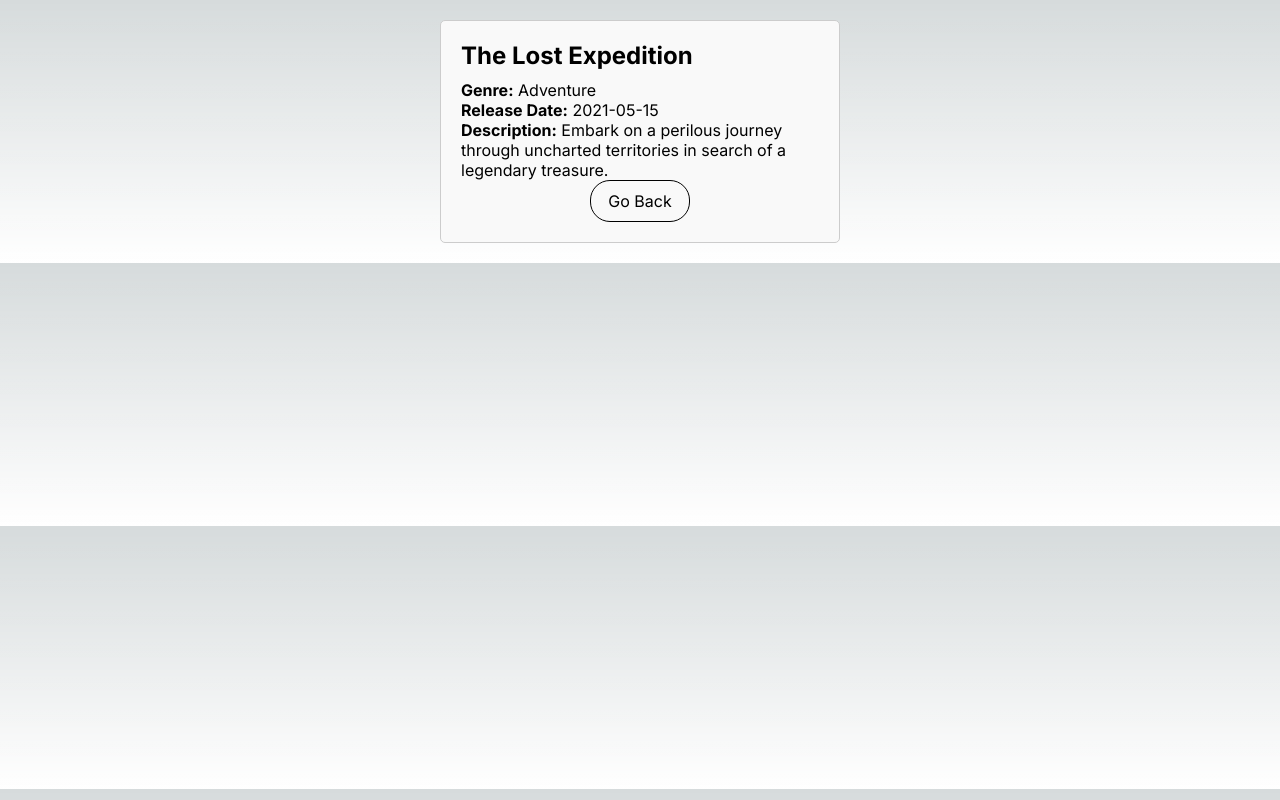
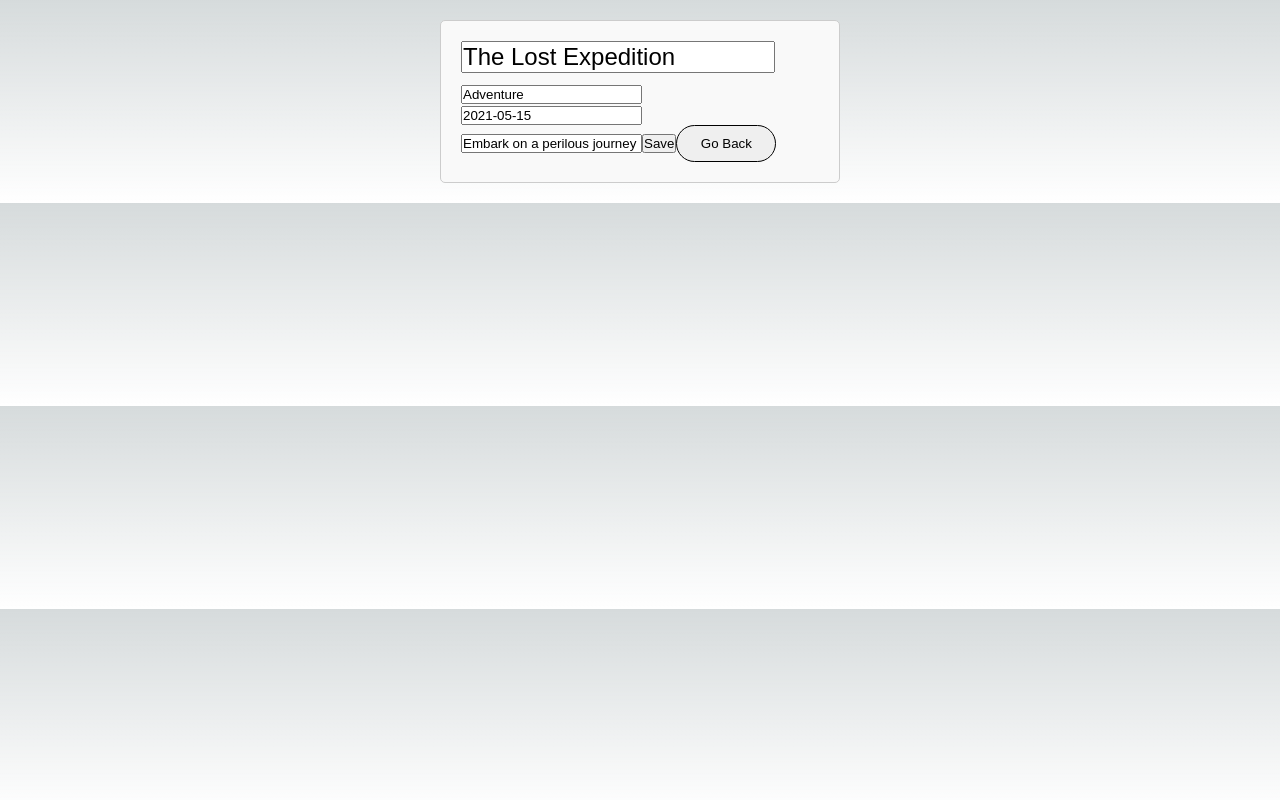
Before and after one commit to pamo12312/warrouting, a Next.js app: page /games/1/edit in a window 1280 px wide. Built offline with nearby package versions, Linux system fonts and the light colour scheme.

Commit message:
vypsaní do konzole

```diff
--- a/src/app/games/[id]/edit/page.js
+++ b/src/app/games/[id]/edit/page.js
@@ -1,19 +1,36 @@
+"use client";
 import styles from './page.module.css';
 import { gamesData } from "@/app/games/page";
 import Link from "next/link";
+import { useState } from 'react';
 
 export default function Page({ params }) {
     const selectedGame = gamesData.find(game => game.id === parseInt(params.id));
 
+    const [title, setTitle] = useState(selectedGame.title || "");
+    const [genre, setGenre] = useState(selectedGame.genre || "");
+    const [releaseDate, setReleaseDate] = useState(selectedGame.release_date || "");
+    const [description, setDescription] = useState(selectedGame.description || "");
+
+    const handleSave = () => {
+        console.log("Název:", title);
+        console.log("Žánr:", genre);
+        console.log("Datum vydání:", releaseDate);
+        console.log("Popis:", description);
+    };
+
+    const handleGoBack = () => {
+        window.location.href = '/games';
+    };
+
     return (
         <div className={styles.gameDetails}>
-            <h2 className={styles.title}>{selectedGame.title}</h2>
-            <p><strong>Genre:</strong> {selectedGame.genre}</p>
-            <p><strong>Release Date:</strong> {selectedGame.release_date}</p>
-            <p><strong>Description:</strong> {selectedGame.description}</p>
-            <Link href={`/games/`}>
-                <p className={styles.goBackButton}>Go Back</p>
-            </Link>
+            <input type="text" className={styles.title} value={title} onChange={(e) => setTitle(e.target.value)} />
+            <input type="text" value={genre} onChange={(e) => setGenre(e.target.value)} />
+            <input type="text" value={releaseDate} onChange={(e) => setReleaseDate(e.target.value)} />
+            <input type="text" value={description} onChange={(e) => setDescription(e.target.value)} />
+            <button className={styles.saveButton} onClick={handleSave}>Save</button>
+            <button className={styles.goBackButton} onClick={handleGoBack}>Go Back</button>
         </div>
     );
 }
--- a/src/app/games/[id]/edit/page.module.css
+++ b/src/app/games/[id]/edit/page.module.css
@@ -7,19 +7,14 @@
     margin: 20px auto;
     color: black;
 }
-
 .title {
     font-size: 24px;
     margin-bottom: 10px;
 }
-
-
-
 .description {
     font-style: italic;
     font-size: 15px;
 }
-
 .goBackButton {
     color: #000000;
     border-radius: 20px;
--- a/src/app/games/[id]/page.js
+++ b/src/app/games/[id]/page.js
@@ -1,3 +1,5 @@
 export default function Page({params}) {
     return <p>{params.id}</p>
+
+
 }
```
